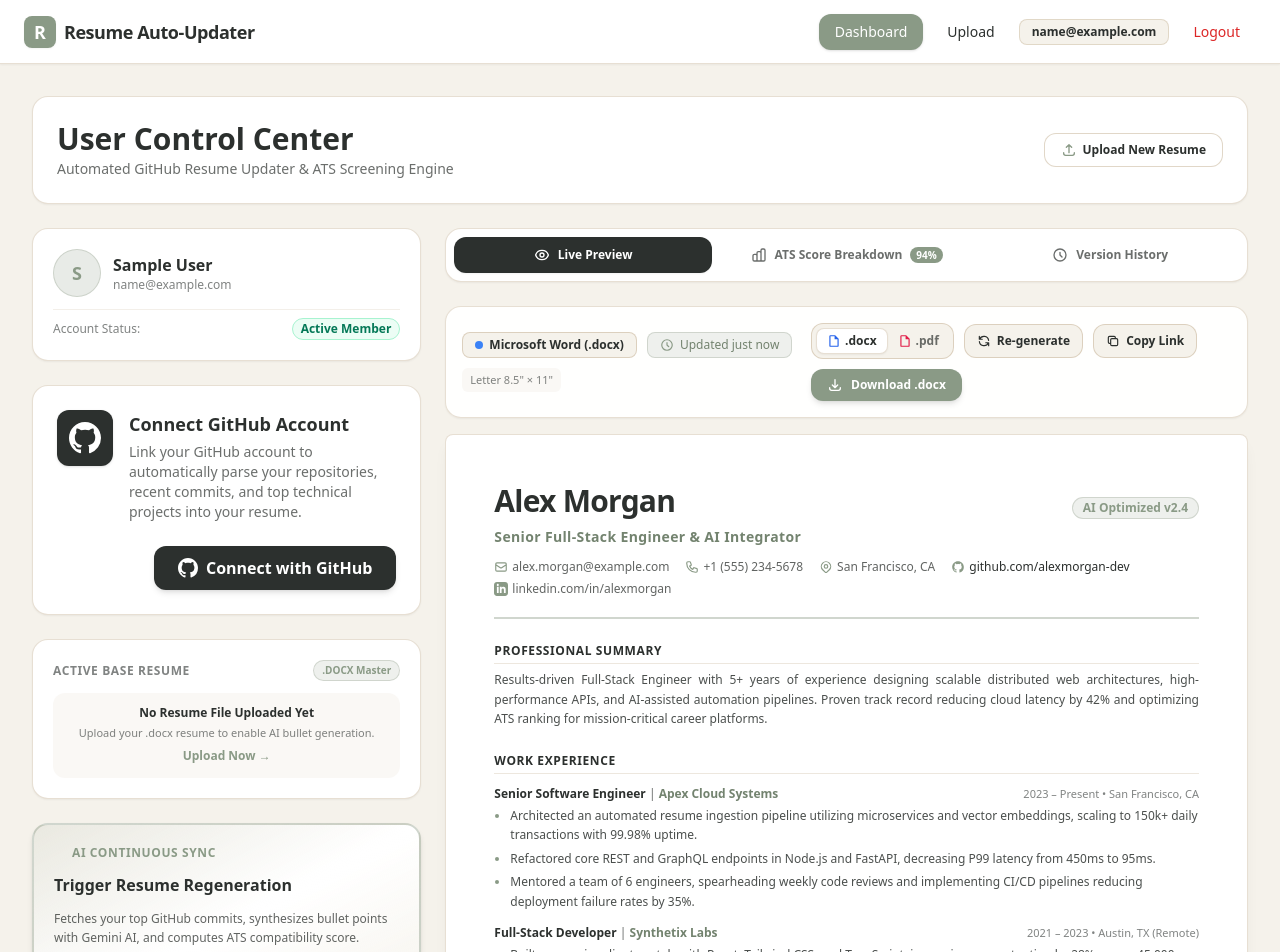
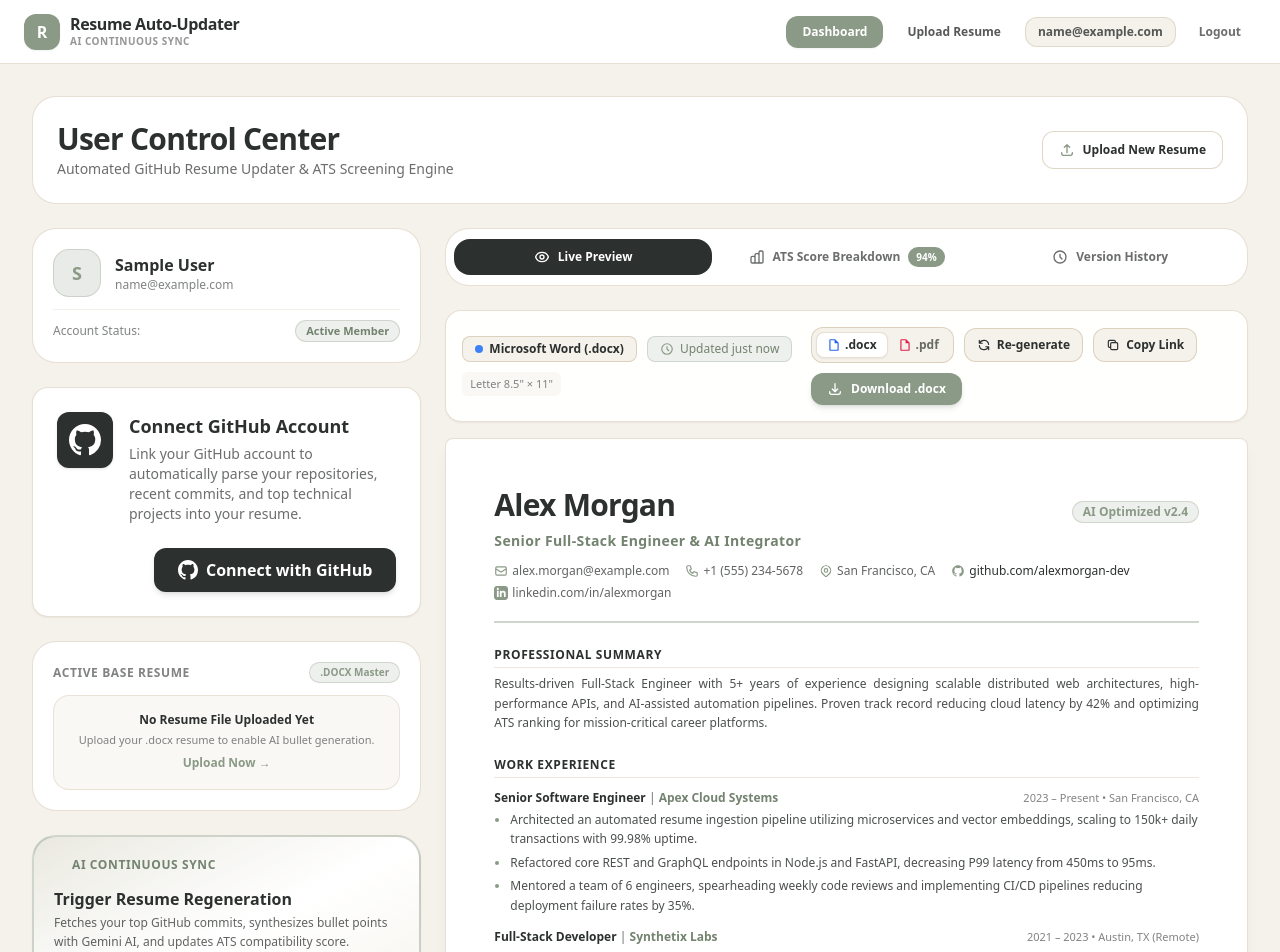
Before and after one commit to yjaveria3-netizen/Resume-Automation, a React app in the folder frontend/: page /dashboard in a window 1280 px wide. Shown: the top 952 px of the page. Built offline with nearby package versions, Linux system fonts and the light colour scheme; no server answers; sample sign-in values are in the browser's storage; the HTML template or start-up script is replaced by a standard one.

Commit message:
style(frontend): polish webpage layout, typography, and card formatting strictly following design tokens (khaki, sage, olive-wood)

```diff
--- a/frontend/src/components/Navbar.jsx
+++ b/frontend/src/components/Navbar.jsx
@@ -12,25 +12,31 @@ export default function Navbar() {
   };
 
   const navLinkClass = ({ isActive }) =>
-    `px-4 py-2 rounded-xl text-sm font-medium transition-all ${isActive
-      ? 'bg-sage text-white shadow'
-      : 'text-olive-wood hover:bg-khaki-light/60 hover:text-olive-wood'
+    `px-4 py-2 rounded-xl text-xs font-bold transition-all ${
+      isActive
+        ? 'bg-sage text-white shadow-sm'
+        : 'text-olive-wood/80 hover:bg-khaki-light hover:text-olive-wood'
     }`;
 
   return (
-    <header className="h-16 bg-white border-b border-khaki/40 shadow-sm sticky top-0 z-50">
+    <header className="h-16 bg-white border-b border-khaki/40 shadow-xs sticky top-0 z-50">
       <div className="max-w-7xl mx-auto h-full px-4 sm:px-6 flex items-center justify-between">
-        {/* Brand Logo & Name */}
-        <Link to={authenticated ? '/dashboard' : '/login'} className="flex items-center space-x-2">
-          <span className="w-8 h-8 rounded-lg bg-sage flex items-center justify-center text-white font-bold text-lg shadow-sm">
+        {/* Brand Logo & Title */}
+        <Link to={authenticated ? '/dashboard' : '/login'} className="flex items-center space-x-2.5 group">
+          <div className="w-9 h-9 rounded-xl bg-sage group-hover:bg-sage-hover flex items-center justify-center text-white font-extrabold text-base shadow-sm transition-all">
             R
-          </span>
-          <span className="font-bold text-lg text-olive-wood tracking-tight">
-            Resume Auto-Updater
-          </span>
+          </div>
+          <div className="flex flex-col">
+            <span className="font-extrabold text-base text-olive-wood tracking-tight leading-tight">
+              Resume Auto-Updater
+            </span>
+            <span className="text-[10px] font-semibold text-olive-wood/50 tracking-wider uppercase">
+              AI Continuous Sync
+            </span>
+          </div>
         </Link>
 
-        {/* Top Navigation Links */}
+        {/* Top Navigation Bar */}
         <nav className="flex items-center space-x-2">
           {authenticated ? (
             <>
@@ -38,17 +44,17 @@ export default function Navbar() {
                 Dashboard
               </NavLink>
               <NavLink to="/upload" className={navLinkClass}>
-                Upload
+                Upload Resume
               </NavLink>
               {user?.email && (
-                <span className="hidden md:inline-block px-3 py-1 text-xs font-semibold rounded-lg bg-khaki-light text-olive-wood border border-khaki/40">
+                <span className="hidden lg:inline-block px-3 py-1.5 text-xs font-semibold rounded-xl bg-khaki-light text-olive-wood/80 border border-khaki/40">
                   {user.email}
                 </span>
               )}
               <button
                 type="button"
                 onClick={handleLogout}
-                className="px-4 py-2 rounded-xl text-sm font-medium text-red-600 hover:bg-red-50 transition-all cursor-pointer"
+                className="px-3.5 py-1.5 rounded-xl text-xs font-semibold text-olive-wood/70 hover:bg-red-50 hover:text-red-600 transition-all cursor-pointer border border-transparent hover:border-red-200"
               >
                 Logout
               </button>
@@ -56,10 +62,10 @@ export default function Navbar() {
           ) : (
             <>
               <NavLink to="/login" className={navLinkClass}>
-                Login
+                Log In
               </NavLink>
               <NavLink to="/signup" className={navLinkClass}>
-                Signup
+                Sign Up
               </NavLink>
             </>
           )}
--- a/frontend/src/pages/Dashboard.jsx
+++ b/frontend/src/pages/Dashboard.jsx
@@ -31,7 +31,6 @@ export default function Dashboard() {
   const [currentResume, setCurrentResume] = useState(null);
   const [resumeVersions, setResumeVersions] = useState([]);
   const [selectedVersion, setSelectedVersion] = useState(null);
-  const [loadingResume, setLoadingResume] = useState(true);
 
   // Resume Content & ATS State
   const [resumeData, setResumeData] = useState(defaultResumeData);
@@ -84,7 +83,6 @@ export default function Dashboard() {
 
   // Fetch Current Resume & Version History
   const loadResumeData = async () => {
-    setLoadingResume(true);
     try {
       const resume = await getCurrentResume();
       setCurrentResume(resume);
@@ -112,8 +110,6 @@ export default function Dashboard() {
       }
     } catch (err) {
       console.error('Failed to fetch current resume metadata:', err);
-    } finally {
-      setLoadingResume(false);
     }
   };
 
@@ -160,7 +156,6 @@ export default function Dashboard() {
       setRegenerationResult(result);
 
       if (result && result.bullets && result.bullets.length > 0) {
-        // Update resume projects with AI generated bullets
         setResumeData((prev) => ({
           ...prev,
           projects: [
@@ -191,7 +186,6 @@ export default function Dashboard() {
 
       setRegenerationFinished(true);
 
-      // Refresh versions
       if (currentResume && currentResume.id) {
         const updatedVersions = await getResumeVersions(currentResume.id);
         setResumeVersions(updatedVersions);
@@ -235,28 +229,30 @@ export default function Dashboard() {
       <div className="max-w-7xl mx-auto space-y-6">
         {/* Toast Alert */}
         {toastMessage && (
-          <div className="p-4 rounded-xl bg-emerald-50 border border-emerald-200 text-emerald-800 text-sm font-medium flex items-center justify-between shadow-sm animate-fade-in">
+          <div className="p-4 rounded-2xl bg-sage/15 border border-sage/30 text-olive-wood text-xs font-semibold flex items-center justify-between shadow-xs animate-fade-in">
             <div className="flex items-center gap-2">
-              <svg className="w-5 h-5 text-emerald-600" fill="none" stroke="currentColor" viewBox="0 0 24 24">
-                <path strokeLinecap="round" strokeLinejoin="round" strokeWidth="2" d="M5 13l4 4L19 7" />
-              </svg>
+              <span className="w-5 h-5 rounded-full bg-sage text-white flex items-center justify-center text-[10px] font-bold">
+                ✓
+              </span>
               <span>{toastMessage}</span>
             </div>
             <button
               type="button"
               onClick={() => setToastMessage('')}
-              className="text-emerald-600 hover:text-emerald-800 font-bold cursor-pointer"
+              className="text-olive-wood/60 hover:text-olive-wood font-bold cursor-pointer"
             >
               ×
             </button>
           </div>
         )}
 
-        {/* Dashboard Top Header Bar */}
-        <div className="flex flex-col sm:flex-row justify-between items-start sm:items-center gap-4 bg-white p-6 rounded-2xl border border-khaki/40 shadow-sm">
+        {/* Dashboard Header Bar */}
+        <div className="flex flex-col sm:flex-row justify-between items-start sm:items-center gap-4 bg-white p-6 rounded-3xl border border-khaki/40 shadow-xs">
           <div>
-            <h1 className="text-2xl sm:text-3xl font-extrabold text-olive-wood">User Control Center</h1>
-            <p className="text-olive-wood/70 text-xs sm:text-sm mt-0.5">
+            <h1 className="text-2xl sm:text-3xl font-extrabold text-olive-wood tracking-tight">
+              User Control Center
+            </h1>
+            <p className="text-olive-wood/70 text-xs sm:text-sm mt-0.5 font-medium">
               Automated GitHub Resume Updater & ATS Screening Engine
             </p>
           </div>
@@ -264,7 +260,7 @@ export default function Dashboard() {
           <div className="flex items-center gap-3">
             <Link
               to="/upload"
-              className="px-4 py-2 rounded-xl bg-white hover:bg-khaki-light text-olive-wood border border-khaki/50 text-xs font-semibold shadow-xs transition-all flex items-center gap-1.5"
+              className="px-4 py-2.5 rounded-xl bg-white hover:bg-khaki-light text-olive-wood border border-khaki/50 text-xs font-bold shadow-xs transition-all flex items-center gap-2"
             >
               <svg className="w-4 h-4 text-sage" fill="none" stroke="currentColor" viewBox="0 0 24 24">
                 <path strokeLinecap="round" strokeLinejoin="round" strokeWidth="2" d="M4 16v1a3 3 0 003 3h10a3 3 0 003-3v-1m-4-8l-4-4m0 0L8 8m4-4v12" />
@@ -279,19 +275,19 @@ export default function Dashboard() {
           {/* ================= LEFT SIDEBAR (1/3 Width) ================= */}
           <div className="lg:col-span-4 space-y-6">
             {/* 1. User Welcome Card */}
-            <div className="bg-white p-5 rounded-2xl border border-khaki/40 shadow-sm space-y-3">
-              <div className="flex items-center gap-3">
-                <div className="w-12 h-12 rounded-full bg-sage/20 text-sage flex items-center justify-center font-bold text-lg border border-sage/30">
+            <div className="bg-white p-5 rounded-3xl border border-khaki/40 shadow-xs space-y-3">
+              <div className="flex items-center gap-3.5">
+                <div className="w-12 h-12 rounded-2xl bg-sage/20 text-sage flex items-center justify-center font-extrabold text-lg border border-sage/30 shadow-xs">
                   {user?.name ? user.name.charAt(0).toUpperCase() : 'U'}
                 </div>
                 <div>
                   <h3 className="text-base font-bold text-olive-wood">{user?.name || 'Welcome User'}</h3>
-                  <p className="text-xs text-olive-wood/60">{user?.email || 'user@example.com'}</p>
+                  <p className="text-xs text-olive-wood/60 font-medium">{user?.email || 'user@example.com'}</p>
                 </div>
               </div>
-              <div className="pt-2 border-t border-khaki/20 flex items-center justify-between text-xs">
-                <span className="text-olive-wood/60">Account Status:</span>
-                <span className="font-semibold text-emerald-700 bg-emerald-50 px-2 py-0.5 rounded-full border border-emerald-200">
+              <div className="pt-2.5 border-t border-khaki/20 flex items-center justify-between text-xs">
+                <span className="text-olive-wood/60 font-medium">Account Status:</span>
+                <span className="font-bold text-sage-hover bg-sage/15 px-2.5 py-0.5 rounded-full border border-sage/30 text-[11px]">
                   Active Member
                 </span>
               </div>
@@ -309,20 +305,20 @@ export default function Dashboard() {
             />
 
             {/* 3. Active Resume Metadata Card */}
-            <div className="bg-white p-5 rounded-2xl border border-khaki/40 shadow-sm space-y-3">
+            <div className="bg-white p-5 rounded-3xl border border-khaki/40 shadow-xs space-y-3">
               <div className="flex items-center justify-between">
                 <span className="text-xs font-bold uppercase tracking-wider text-olive-wood/60">
                   Active Base Resume
                 </span>
-                <span className="text-[10px] font-semibold px-2 py-0.5 rounded-full bg-sage/15 text-sage border border-sage/30">
+                <span className="text-[10px] font-bold px-2.5 py-0.5 rounded-full bg-sage/15 text-sage border border-sage/30">
                   .DOCX Master
                 </span>
               </div>
 
               {currentResume ? (
                 <div className="space-y-2">
-                  <div className="flex items-center gap-2.5">
-                    <div className="p-2.5 bg-blue-50 text-blue-700 rounded-lg">
+                  <div className="flex items-center gap-3 p-3 bg-khaki-light/50 rounded-2xl border border-khaki/30">
+                    <div className="p-2.5 bg-sage/15 text-sage rounded-xl">
                       <svg className="w-5 h-5" fill="none" stroke="currentColor" viewBox="0 0 24 24">
                         <path strokeLinecap="round" strokeLinejoin="round" strokeWidth="2" d="M9 12h6m-6 4h6m2 5H7a2 2 0 01-2-2V5a2 2 0 012-2h5.586a1 1 0 01.707.293l5.414 5.414a1 1 0 01.293.707V19a2 2 0 01-2 2z" />
                       </svg>
@@ -331,21 +327,21 @@ export default function Dashboard() {
                       <p className="text-xs font-bold text-olive-wood truncate">
                         {currentResume.original_filename || 'Uploaded_Resume.docx'}
                       </p>
-                      <p className="text-[11px] text-olive-wood/60">
+                      <p className="text-[11px] text-olive-wood/60 font-medium">
                         Uploaded: {formatDate(currentResume.uploaded_at)}
                       </p>
                     </div>
                   </div>
                 </div>
               ) : (
-                <div className="p-3 bg-khaki-light/50 rounded-xl text-center space-y-1">
-                  <p className="text-xs font-semibold text-olive-wood">No Resume File Uploaded Yet</p>
+                <div className="p-4 bg-khaki-light/50 rounded-2xl text-center space-y-1 border border-khaki/30">
+                  <p className="text-xs font-bold text-olive-wood">No Resume File Uploaded Yet</p>
                   <p className="text-[11px] text-olive-wood/60">
                     Upload your .docx resume to enable AI bullet generation.
                   </p>
                   <Link
                     to="/upload"
-                    className="inline-block mt-1 text-xs text-sage font-bold hover:underline"
+                    className="inline-block mt-1 text-xs text-sage font-extrabold hover:underline"
                   >
                     Upload Now →
                   </Link>
@@ -354,25 +350,27 @@ export default function Dashboard() {
             </div>
 
             {/* 4. Large High-Emphasis 'Update Resume' Action Trigger Button */}
-            <div className="bg-gradient-to-br from-sage/10 via-white to-khaki-light/30 p-5 rounded-2xl border-2 border-sage/40 shadow-md space-y-3 relative overflow-hidden">
+            <div className="bg-gradient-to-br from-sage/10 via-white to-khaki-light/40 p-5 rounded-3xl border-2 border-sage/40 shadow-sm space-y-3.5 relative overflow-hidden">
               <div className="flex items-center gap-2">
                 <span className="w-2.5 h-2.5 rounded-full bg-sage animate-ping" />
-                <span className="text-xs font-bold uppercase tracking-wider text-sage">
+                <span className="text-xs font-bold uppercase tracking-wider text-sage-hover">
                   AI Continuous Sync
                 </span>
               </div>
-              <h4 className="text-base font-bold text-olive-wood">
-                Trigger Resume Regeneration
-              </h4>
-              <p className="text-xs text-olive-wood/75 leading-relaxed">
-                Fetches your top GitHub commits, synthesizes bullet points with Gemini AI, and computes ATS compatibility score.
-              </p>
+              <div>
+                <h4 className="text-base font-extrabold text-olive-wood">
+                  Trigger Resume Regeneration
+                </h4>
+                <p className="text-xs text-olive-wood/75 leading-relaxed mt-0.5">
+                  Fetches your top GitHub commits, synthesizes bullet points with Gemini AI, and updates ATS compatibility score.
+                </p>
+              </div>
 
               <button
                 type="button"
                 onClick={handleUpdateResume}
                 disabled={isRegenerating}
-                className="w-full py-3.5 px-4 rounded-xl bg-sage hover:bg-sage-hover active:scale-[0.99] text-white font-extrabold text-sm shadow-lg shadow-sage/30 transition-all flex items-center justify-center gap-2.5 cursor-pointer ring-4 ring-sage/20 disabled:opacity-50"
+                className="w-full py-3.5 px-4 rounded-2xl bg-sage hover:bg-sage-hover active:scale-[0.99] text-white font-extrabold text-sm shadow-md transition-all flex items-center justify-center gap-2.5 cursor-pointer ring-4 ring-sage/20 disabled:opacity-50"
               >
                 <svg className="w-5 h-5 text-amber-300 animate-pulse" fill="currentColor" viewBox="0 0 20 20">
                   <path fillRule="evenodd" d="M11.3 1.046A1 1 0 0112 2v5h4a1 1 0 01.82 1.573l-7 10A1 1 0 018 18v-5H4a1 1 0 01-.82-1.573l7-10a1 1 0 011.12-.381z" clipRule="evenodd" />
@@ -385,14 +383,14 @@ export default function Dashboard() {
           {/* ================= RIGHT MAIN AREA (2/3 Width) ================= */}
           <div className="lg:col-span-8 space-y-6">
             {/* Header Tabs Navigation Bar */}
-            <div className="bg-white p-2 rounded-2xl border border-khaki/40 shadow-sm flex items-center justify-between gap-2 overflow-x-auto">
+            <div className="bg-white p-2 rounded-3xl border border-khaki/40 shadow-xs flex items-center justify-between gap-2 overflow-x-auto">
               <div className="flex items-center gap-1.5 w-full">
                 <button
                   type="button"
                   onClick={() => setActiveTab('preview')}
-                  className={`flex-1 min-w-[110px] py-2.5 px-4 rounded-xl text-xs font-bold transition-all cursor-pointer flex items-center justify-center gap-2 ${
+                  className={`flex-1 min-w-[110px] py-2.5 px-4 rounded-2xl text-xs font-bold transition-all cursor-pointer flex items-center justify-center gap-2 ${
                     activeTab === 'preview'
-                      ? 'bg-olive-wood text-white shadow-sm'
+                      ? 'bg-olive-wood text-white shadow-xs'
                       : 'text-olive-wood/70 hover:bg-khaki-light hover:text-olive-wood'
                   }`}
                 >
@@ -406,9 +404,9 @@ export default function Dashboard() {
                 <button
                   type="button"
                   onClick={() => setActiveTab('ats')}
-                  className={`flex-1 min-w-[140px] py-2.5 px-4 rounded-xl text-xs font-bold transition-all cursor-pointer flex items-center justify-center gap-2 ${
+                  className={`flex-1 min-w-[140px] py-2.5 px-4 rounded-2xl text-xs font-bold transition-all cursor-pointer flex items-center justify-center gap-2 ${
                     activeTab === 'ats'
-                      ? 'bg-olive-wood text-white shadow-sm'
+                      ? 'bg-olive-wood text-white shadow-xs'
                       : 'text-olive-wood/70 hover:bg-khaki-light hover:text-olive-wood'
                   }`}
                 >
@@ -416,7 +414,7 @@ export default function Dashboard() {
                     <path strokeLinecap="round" strokeLinejoin="round" strokeWidth="2" d="M9 19v-6a2 2 0 00-2-2H5a2 2 0 00-2 2v6a2 2 0 002 2h2a2 2 0 002-2zm0 0V9a2 2 0 012-2h2a2 2 0 012 2v10m-6 0a2 2 0 002 2h2a2 2 0 002-2m0 0V5a2 2 0 012-2h2a2 2 0 012 2v14a2 2 0 01-2 2h-2a2 2 0 01-2-2z" />
                   </svg>
                   <span>ATS Score Breakdown</span>
-                  <span className="px-1.5 py-0.2 rounded-full bg-sage text-white text-[10px]">
+                  <span className="px-2 py-0.5 rounded-full bg-sage text-white text-[10px] font-extrabold">
                     {atsScore}%
                   </span>
                 </button>
@@ -424,9 +422,9 @@ export default function Dashboard() {
                 <button
                   type="button"
                   onClick={() => setActiveTab('history')}
-                  className={`flex-1 min-w-[120px] py-2.5 px-4 rounded-xl text-xs font-bold transition-all cursor-pointer flex items-center justify-center gap-2 ${
+                  className={`flex-1 min-w-[120px] py-2.5 px-4 rounded-2xl text-xs font-bold transition-all cursor-pointer flex items-center justify-center gap-2 ${
                     activeTab === 'history'
-                      ? 'bg-olive-wood text-white shadow-sm'
+                      ? 'bg-olive-wood text-white shadow-xs'
                       : 'text-olive-wood/70 hover:bg-khaki-light hover:text-olive-wood'
                   }`}
                 >
@@ -435,7 +433,7 @@ export default function Dashboard() {
                   </svg>
                   <span>Version History</span>
                   {resumeVersions.length > 0 && (
-                    <span className="px-1.5 py-0.2 rounded-full bg-khaki text-olive-wood text-[10px]">
+                    <span className="px-2 py-0.5 rounded-full bg-khaki text-olive-wood text-[10px] font-extrabold">
                       {resumeVersions.length}
                     </span>
                   )}
```
Also changed, not shown: frontend/src/components/dashboard/RegenerationModal.jsx (+46 -49 lines), frontend/src/components/dashboard/VersionHistoryList.jsx (+26 -25 lines).
